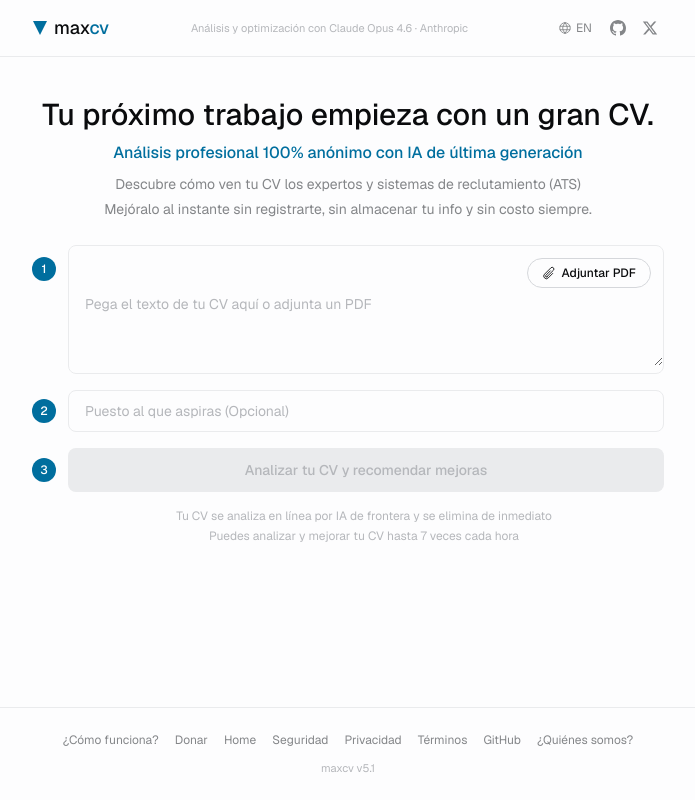
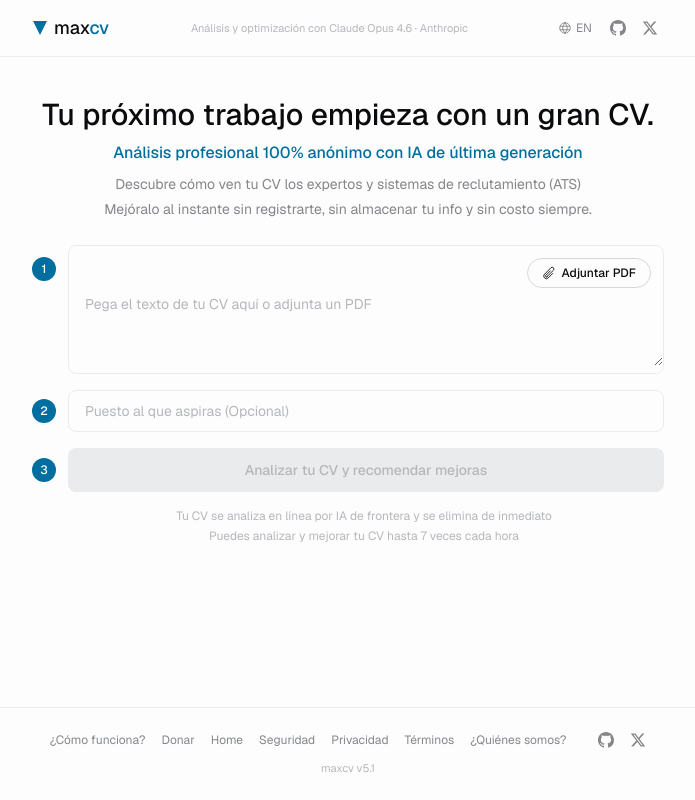
Before and after one commit to pixan-ai/maxcv, a Next.js app: page / in a window 1280 px wide. Shown: the whole page, without its empty margins (292-987 px from the left). Built offline with nearby package versions, Linux system fonts and the light colour scheme.

Commit message:
feat: add founder photo to about, QR to donate, GitHub+X icons to footer

```diff
--- a/src/app/about/page.tsx
+++ b/src/app/about/page.tsx
@@ -1,6 +1,7 @@
 "use client";
 
 import { useState } from "react";
+import Image from "next/image";
 import Header from "@/components/Header";
 import Footer from "@/components/Footer";
 import type { Lang } from "@/lib/i18n";
@@ -59,9 +60,19 @@
           ))}
         </div>
 
-        {/* Signature */}
-        <div className="mb-8">
-          <p className="text-sm text-ink-500">— {t.signature} · {t.location}</p>
+        {/* Signature with photo */}
+        <div className="mb-8 flex items-center gap-4">
+          <Image
+            src="/alfredo.webp"
+            alt="Alfredo Arenas"
+            width={48}
+            height={48}
+            className="rounded-full grayscale opacity-80"
+          />
+          <div>
+            <p className="text-sm text-ink-700 font-medium">— {t.signature}</p>
+            <p className="text-xs text-ink-400">{t.location}</p>
+          </div>
         </div>
       </main>
 
--- a/src/app/donate/page.tsx
+++ b/src/app/donate/page.tsx
@@ -1,6 +1,7 @@
 "use client";
 
 import { useState } from "react";
+import Image from "next/image";
 import Header from "@/components/Header";
 import Footer from "@/components/Footer";
 import { DONATE_UI } from "@/lib/i18n";
@@ -64,6 +65,16 @@
               </svg>
               {t.ctaBtn}
             </a>
+            <div className="mt-6">
+              <Image
+                src="/bmc-qr.png"
+                alt="Buy Me a Coffee QR"
+                width={160}
+                height={160}
+                className="mx-auto opacity-90"
+              />
+              <p className="text-[11px] text-ink-300 mt-2">{lang === "es" ? "Escanea para donar" : "Scan to donate"}</p>
+            </div>
             <p className="text-xs text-ink-300 mt-4">{t.ctaNote}</p>
           </div>
         </section>
--- a/src/components/Footer.tsx
+++ b/src/components/Footer.tsx
@@ -1,6 +1,22 @@
 import Link from "next/link";
 import { FOOTER_UI } from "@/lib/i18n";
 import type { Lang } from "@/lib/i18n";
+
+function GitHubIcon() {
+  return (
+    <svg className="w-4 h-4" viewBox="0 0 24 24" fill="currentColor">
+      <path d="M12 0C5.37 0 0 5.37 0 12c0 5.31 3.435 9.795 8.205 11.385.6.105.825-.255.825-.57 0-.285-.015-1.23-.015-2.235-3.015.555-3.795-.735-4.035-1.41-.135-.345-.72-1.41-1.23-1.695-.42-.225-1.02-.78-.015-.795.945-.015 1.62.87 1.845 1.23 1.08 1.815 2.805 1.305 3.495.99.105-.78.42-1.305.765-1.605-2.67-.3-5.46-1.335-5.46-5.925 0-1.305.465-2.385 1.23-3.225-.12-.3-.54-1.53.12-3.18 0 0 1.005-.315 3.3 1.23.96-.27 1.98-.405 3-.405s2.04.135 3 .405c2.295-1.56 3.3-1.23 3.3-1.23.66 1.65.24 2.88.12 3.18.765.84 1.23 1.905 1.23 3.225 0 4.605-2.805 5.625-5.475 5.925.435.375.81 1.095.81 2.22 0 1.605-.015 2.895-.015 3.3 0 .315.225.69.825.57A12.02 12.02 0 0024 12c0-6.63-5.37-12-12-12z" />
+    </svg>
+  );
+}
+
+function XIcon() {
+  return (
+    <svg className="w-4 h-4" viewBox="0 0 24 24" fill="currentColor">
+      <path d="M18.244 2.25h3.308l-7.227 8.26 8.502 11.24H16.17l-5.214-6.817L4.99 21.75H1.68l7.73-8.835L1.254 2.25H8.08l4.713 6.231zm-1.161 17.52h1.833L7.084 4.126H5.117z" />
+    </svg>
+  );
+}
 
 export function Footer({ lang }: { lang: Lang }) {
   const t = FOOTER_UI[lang];
@@ -14,8 +30,14 @@
           <Link href="/security" className="hover:text-ink-700 transition">{t.security}</Link>
           <Link href="/privacy" className="hover:text-ink-700 transition">{t.privacy}</Link>
           <Link href="/terms" className="hover:text-ink-700 transition">{t.terms}</Link>
-          <a href="https://github.com/pixan-ai/maxcv" target="_blank" rel="noopener noreferrer" className="hover:text-ink-700 transition">GitHub</a>
           <Link href="/about" className="hover:text-ink-700 transition">{t.about}</Link>
+          <span className="flex-1" />
+          <a href="https://github.com/pixan-ai/maxcv" target="_blank" rel="noopener noreferrer" className="hover:text-ink-700 transition" aria-label="GitHub">
+            <GitHubIcon />
+          </a>
+          <a href="https://x.com/maxcvorg" target="_blank" rel="noopener noreferrer" className="hover:text-ink-700 transition" aria-label="X">
+            <XIcon />
+          </a>
         </div>
         <p className="text-[11px] text-ink-300">maxcv v5.1</p>
       </div>
```
